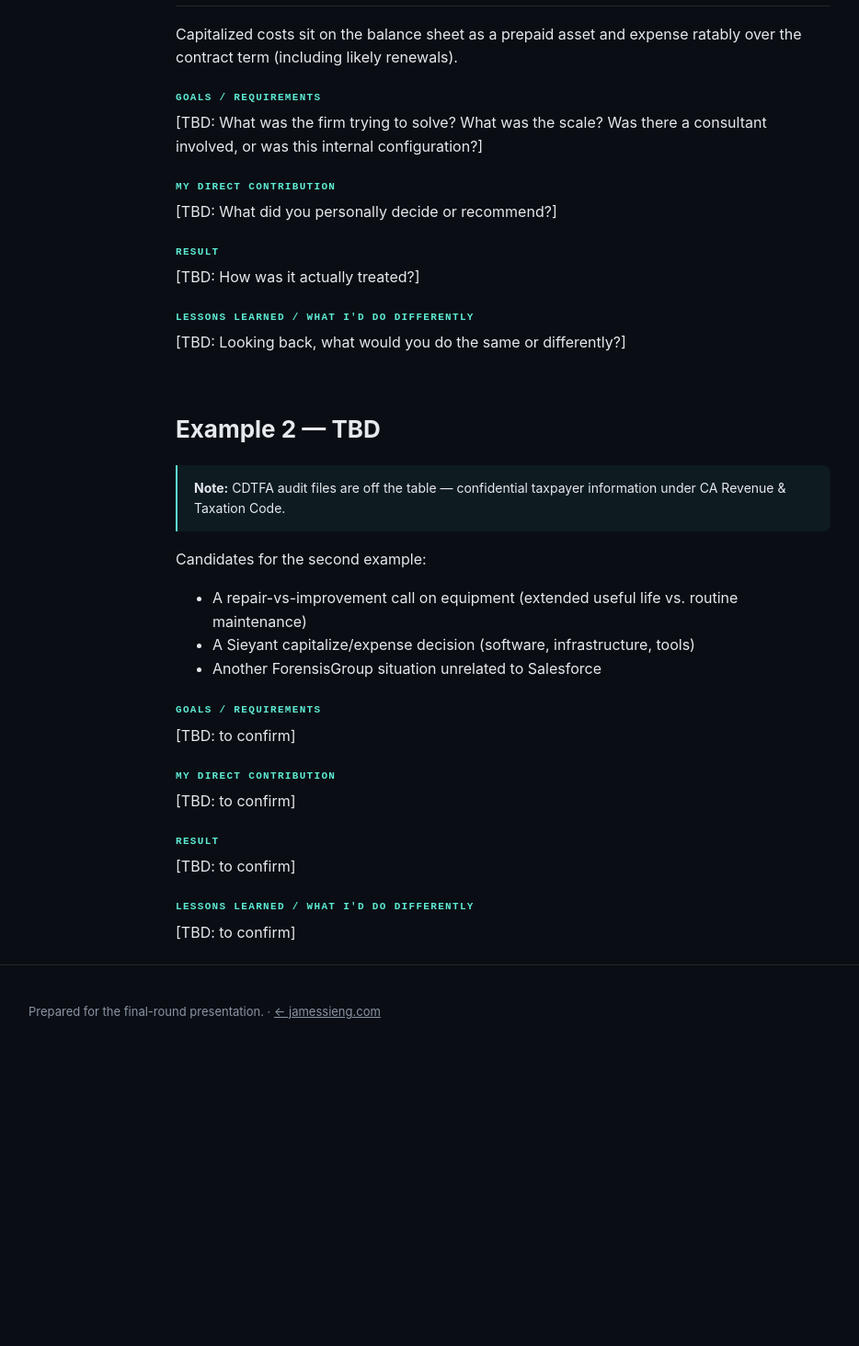
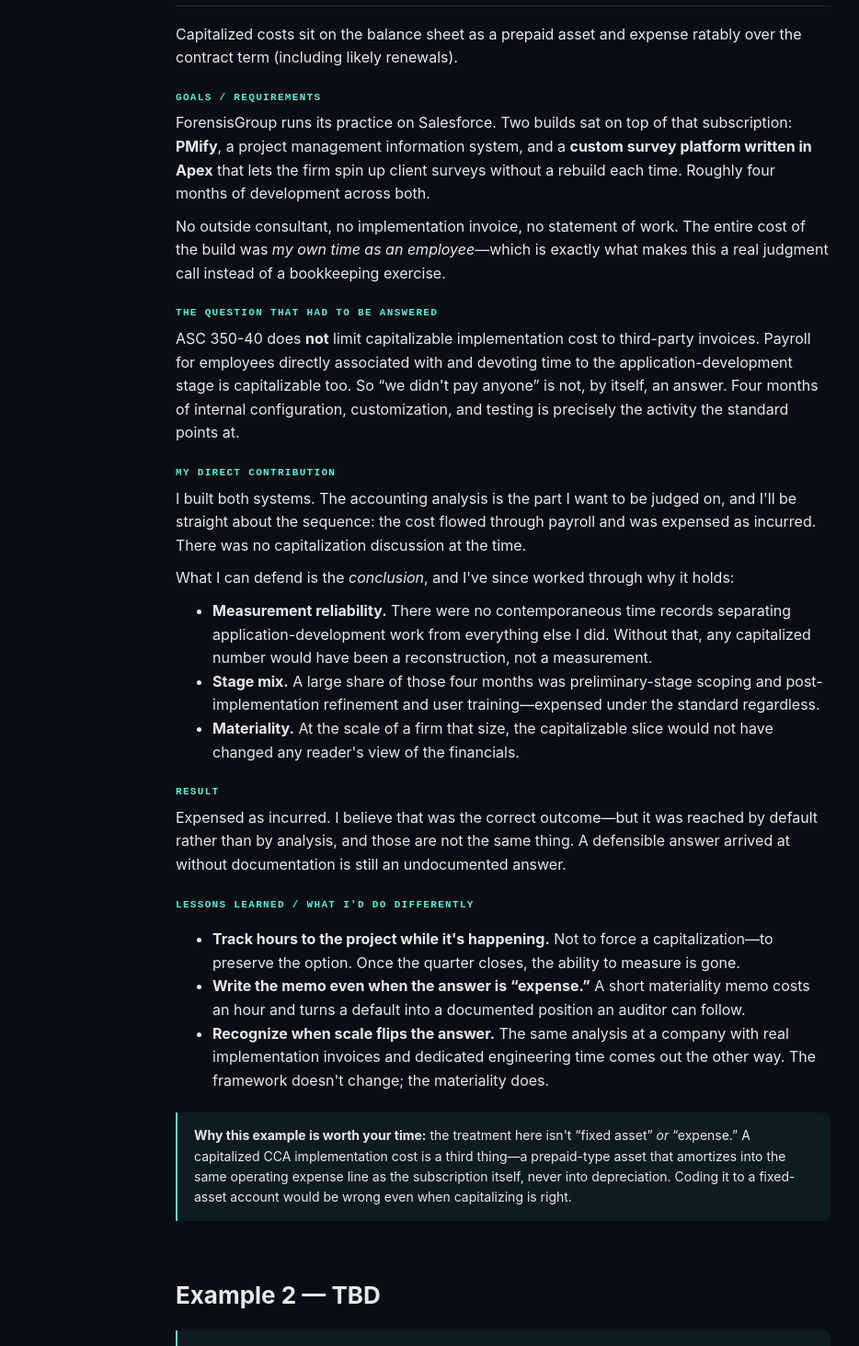
Before and after one commit to jamessiengsieyant/jamessieng, a Next.js app: page /vast/topic-1 in a window 1280 px wide. Shown: the part 440-1904 px from the top of the page at 92% size, without its empty margins (93-1027 px from the left). Before the commit the page ends 1631 px from the top, so only its background shows below. Built offline with nearby package versions, Linux system fonts and the light colour scheme.

Commit message:
Write Topic 1 Example 1: ForensisGroup Salesforce CCA analysis

```diff
--- a/app/vast/topic-1/page.tsx
+++ b/app/vast/topic-1/page.tsx
@@ -44,24 +44,103 @@ export default function Topic1Page() {
               <div className="field">
                 <h4>Goals / requirements</h4>
                 <p>
-                  [TBD: What was the firm trying to solve? What was the scale? Was there a
-                  consultant involved, or was this internal configuration?]
+                  ForensisGroup runs its practice on Salesforce. Two builds sat on top of
+                  that subscription: <strong>PMify</strong>, a project management
+                  information system, and a <strong>custom survey platform written in
+                  Apex</strong> that lets the firm spin up client surveys without a rebuild
+                  each time. Roughly four months of development across both.
+                </p>
+                <p style={{ marginTop: 10 }}>
+                  No outside consultant, no implementation invoice, no statement of work.
+                  The entire cost of the build was <em>my own time as an employee</em>—which
+                  is exactly what makes this a real judgment call instead of a bookkeeping
+                  exercise.
+                </p>
+              </div>
+
+              <div className="field">
+                <h4>The question that had to be answered</h4>
+                <p>
+                  ASC 350-40 does <strong>not</strong> limit capitalizable implementation
+                  cost to third-party invoices. Payroll for employees directly associated
+                  with and devoting time to the application-development stage is
+                  capitalizable too. So &ldquo;we didn&apos;t pay anyone&rdquo; is not, by
+                  itself, an answer. Four months of internal configuration, customization,
+                  and testing is precisely the activity the standard points at.
                 </p>
               </div>
 
               <div className="field">
                 <h4>My direct contribution</h4>
-                <p>[TBD: What did you personally decide or recommend?]</p>
+                <p>
+                  I built both systems. The accounting analysis is the part I want to be
+                  judged on, and I&apos;ll be straight about the sequence: the cost flowed
+                  through payroll and was expensed as incurred. There was no capitalization
+                  discussion at the time.
+                </p>
+                <p style={{ marginTop: 10 }}>
+                  What I can defend is the <em>conclusion</em>, and I&apos;ve since worked
+                  through why it holds:
+                </p>
+                <ul style={{ marginTop: 10 }}>
+                  <li>
+                    <strong>Measurement reliability.</strong> There were no contemporaneous
+                    time records separating application-development work from everything
+                    else I did. Without that, any capitalized number would have been a
+                    reconstruction, not a measurement.
+                  </li>
+                  <li>
+                    <strong>Stage mix.</strong> A large share of those four months was
+                    preliminary-stage scoping and post-implementation refinement and user
+                    training—expensed under the standard regardless.
+                  </li>
+                  <li>
+                    <strong>Materiality.</strong> At the scale of a firm that size, the
+                    capitalizable slice would not have changed any reader&apos;s view of the
+                    financials.
+                  </li>
+                </ul>
               </div>
 
               <div className="field">
                 <h4>Result</h4>
-                <p>[TBD: How was it actually treated?]</p>
+                <p>
+                  Expensed as incurred. I believe that was the correct outcome—but it was
+                  reached by default rather than by analysis, and those are not the same
+                  thing. A defensible answer arrived at without documentation is still an
+                  undocumented answer.
+                </p>
               </div>
 
               <div className="field">
                 <h4>Lessons learned / what I&apos;d do differently</h4>
-                <p>[TBD: Looking back, what would you do the same or differently?]</p>
+                <ul>
+                  <li>
+                    <strong>Track hours to the project while it&apos;s happening.</strong>{" "}
+                    Not to force a capitalization—to preserve the option. Once the quarter
+                    closes, the ability to measure is gone.
+                  </li>
+                  <li>
+                    <strong>Write the memo even when the answer is &ldquo;expense.&rdquo;</strong>{" "}
+                    A short materiality memo costs an hour and turns a default into a
+                    documented position an auditor can follow.
+                  </li>
+                  <li>
+                    <strong>Recognize when scale flips the answer.</strong> The same analysis
+                    at a company with real implementation invoices and dedicated engineering
+                    time comes out the other way. The framework doesn&apos;t change; the
+                    materiality does.
+                  </li>
+                </ul>
+              </div>
+
+              <div className="note" style={{ marginTop: 18 }}>
+                <strong>Why this example is worth your time:</strong> the treatment
+                here isn&apos;t &ldquo;fixed asset&rdquo; <em>or</em> &ldquo;expense.&rdquo;
+                A capitalized CCA implementation cost is a third thing—a prepaid-type asset
+                that amortizes into the same operating expense line as the subscription
+                itself, never into depreciation. Coding it to a fixed-asset account would be
+                wrong even when capitalizing is right.
               </div>
             </section>
 
```
